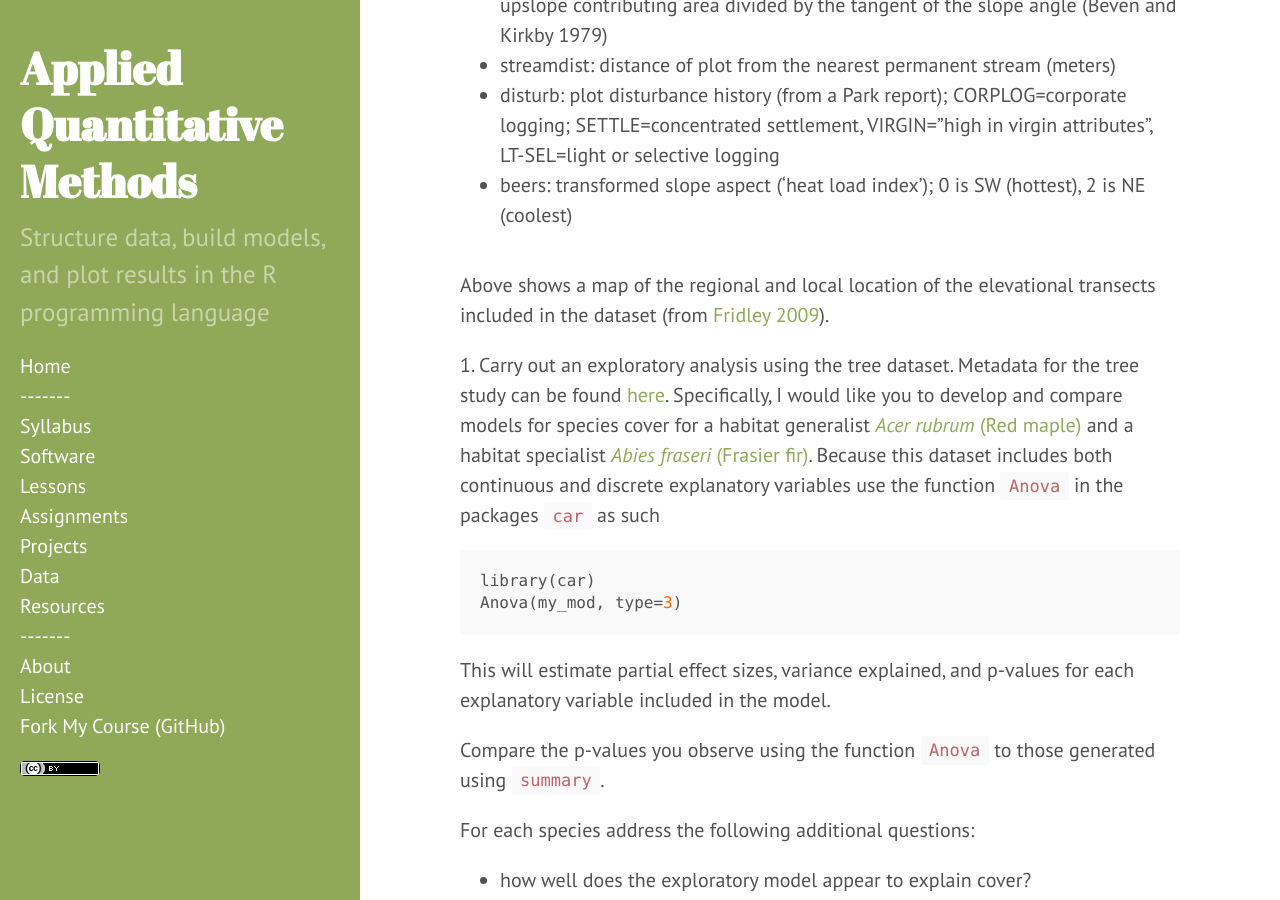
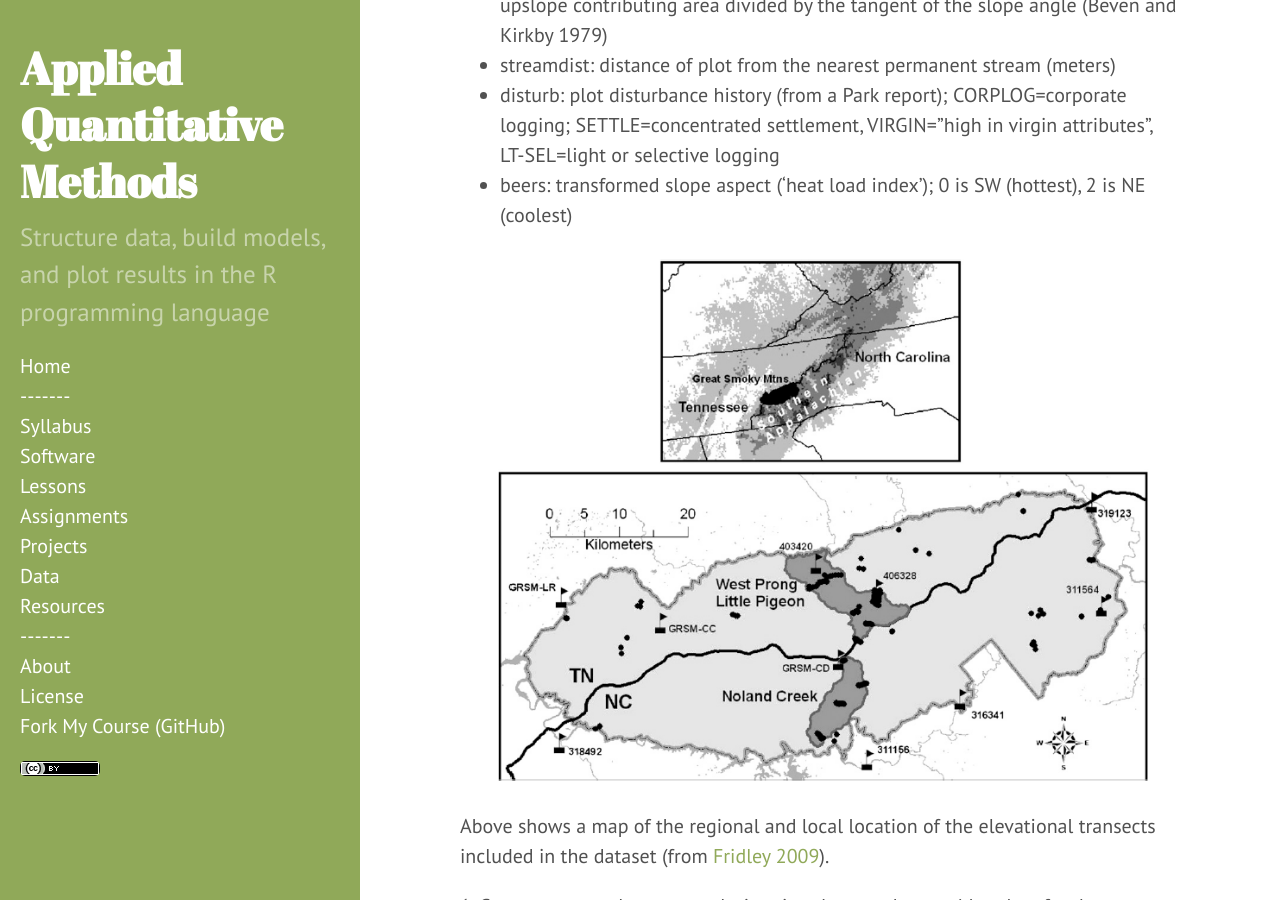
Before and after one commit to dmcglinn/quant_methods, a Jekyll site: the page built from assignments/univariate_models.md, in a window 1280 px wide and 900 px high, scrolled down 910 px. Built offline with Jekyll 4.4.1, drawn with Linux system fonts in a browser that asks for light colours; our own code applies the rules of GitHub Pages for plain Markdown files.

Commit message:
Update univariate_models.md

```diff
--- a/assignments/univariate_models.md
+++ b/assignments/univariate_models.md
@@ -31,7 +31,7 @@ The dataset includes tree abundances from a subset of a vegetation database of G
 * disturb: plot disturbance history (from a Park report); CORPLOG=corporate logging; SETTLE=concentrated settlement, VIRGIN="high in virgin attributes", LT-SEL=light or selective logging
 * beers: transformed slope aspect ('heat load index'); 0 is SW (hottest), 2 is NE (coolest)
 
-![](./figures/smokies_transects.png)
+![](../../figures/smokies_transects.png)
 
 Above shows a map of the regional and local location of the elevational transects included in the dataset (from [Fridley 2009](http://plantecology.syr.edu/fridley/Fridley2009_jamc.pdf)).
 
```
